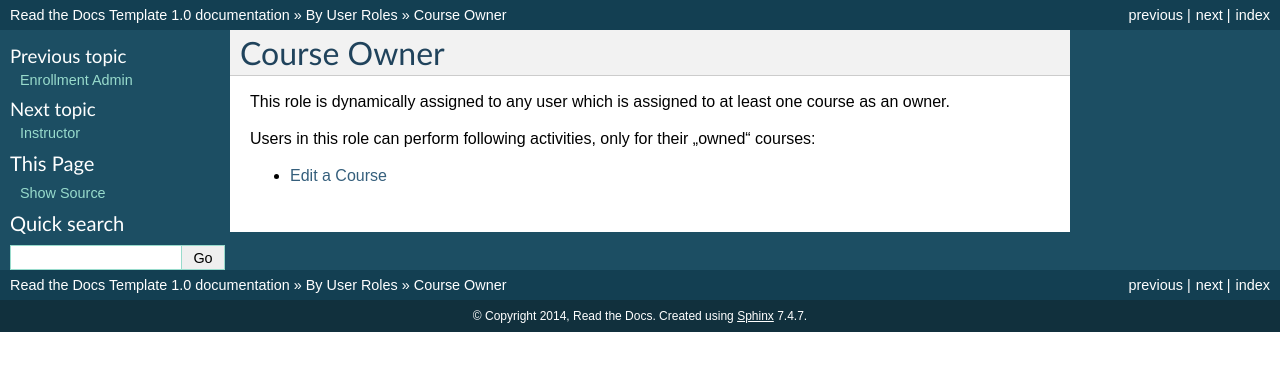
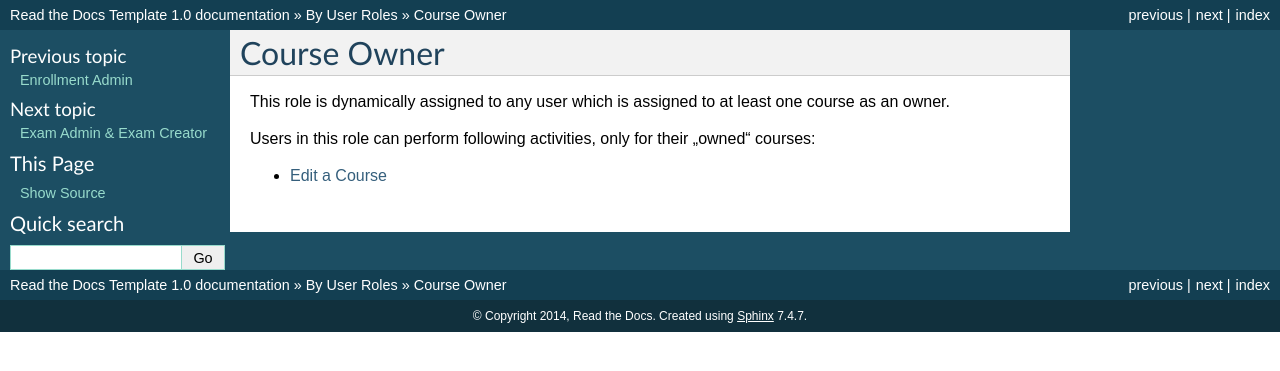
Before and after one commit to pslisko/performa365docs, a Sphinx documentation site: the page built from docs/gettoknow/roles/course_owner.rst, in a window 1280 px wide. Shown: the top 371 px of the page. Built offline with Sphinx 7.4.7, drawn with Linux system fonts in a browser that asks for light colours; pages that are not in the unit, such as notebooks, are missing from menus; some of the changed lines change nothing that is shown.

Commit message:
Update index.rst

```diff
--- a/docs/gettoknow/roles/index.rst
+++ b/docs/gettoknow/roles/index.rst
@@ -12,7 +12,6 @@
   catalog_administrator
   enrollment_administrator
   course_owner
-  exam_administrator
-  exam_creator
+  test_administrator_and_test_creator
   instructor
   learner
```
